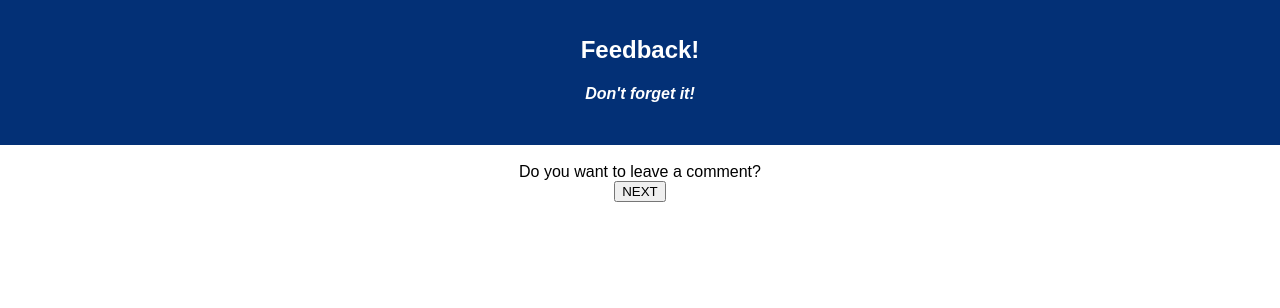
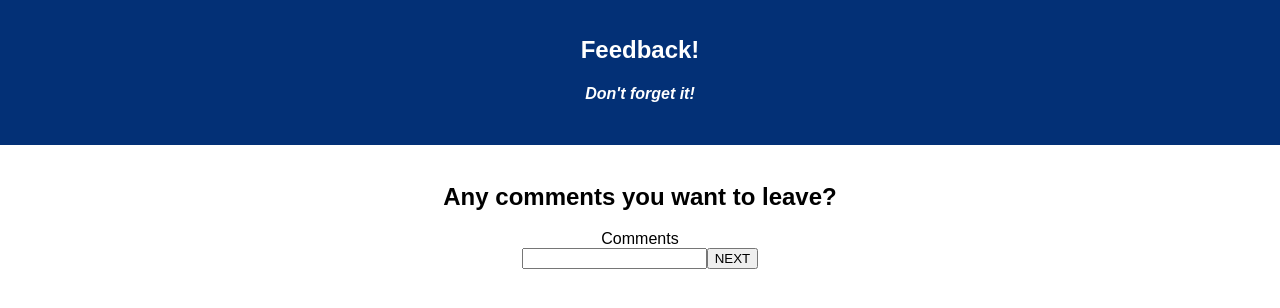
Before and after one commit to NaomiPrice/Weekend-Project-5, a React (Create React App) app: page /#/comments in a window 1280 px wide. Shown: the top 308 px of the page. Built offline with nearby package versions, Linux system fonts and the light colour scheme.

Commit message:
filled out comments page to take in comments and send to redux

```diff
--- a/src/components/Comments/Comments.js
+++ b/src/components/Comments/Comments.js
@@ -1,21 +1,37 @@
 import React, { Component } from 'react';
+import PageTitle from '../PageTitle/PageTitle';
+import {connect} from 'react-redux';
 
 class Comment extends Component {
-    handleNext=()=>{
+    state = {
+        comments: '',
+    }
+    pageAdvance = (answer)=>{
+        console.log(this.state.commemts)
+        //update redux with answer value from input field
+        this.props.dispatch({type: 'SEND_FEEDBACK_VALUE', payload: {comments: this.state.comments}})
+        //step to the next page
+        this.props.history.push('/review')
+    }
 
-        this.props.history.push('/review');
+    handleChange=(event)=>{
+        console.log(event.target.value)
+        this.setState({
+            comments: event.target.value
+        })
     }
 
     render(){
         return(
             <div>
-                <div>
-                    Do you want to leave a comment?
-                </div>
-                <button onClick={this.handleNext}>NEXT</button>
+                <PageTitle pageTitle={'Any comments you want to leave?'}/>
+                <label>Comments</label>
+                <br></br>
+                <input type="text" onChange={this.handleChange}></input>
+                <button onClick={this.pageAdvance}>NEXT</button>
             </div>
         )
     }
 }
 
-export default Comment;
+export default connect()(Comment);
```
